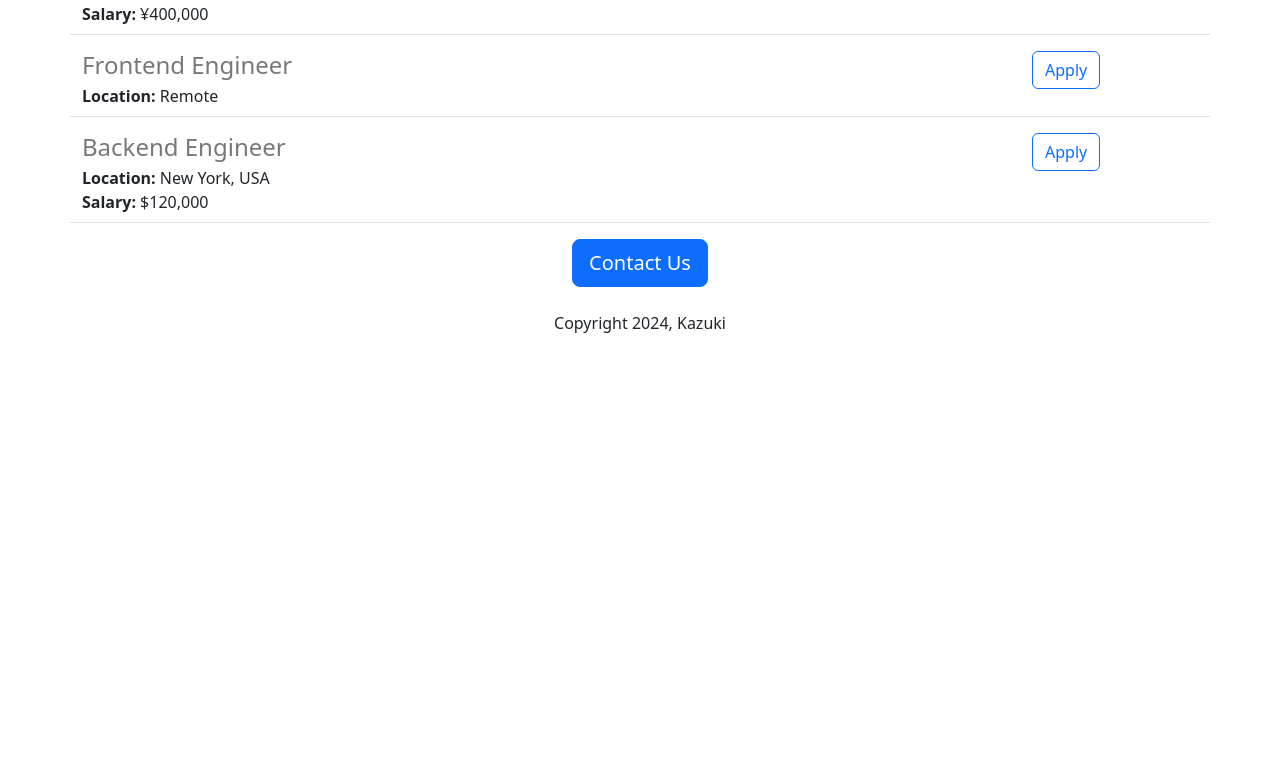
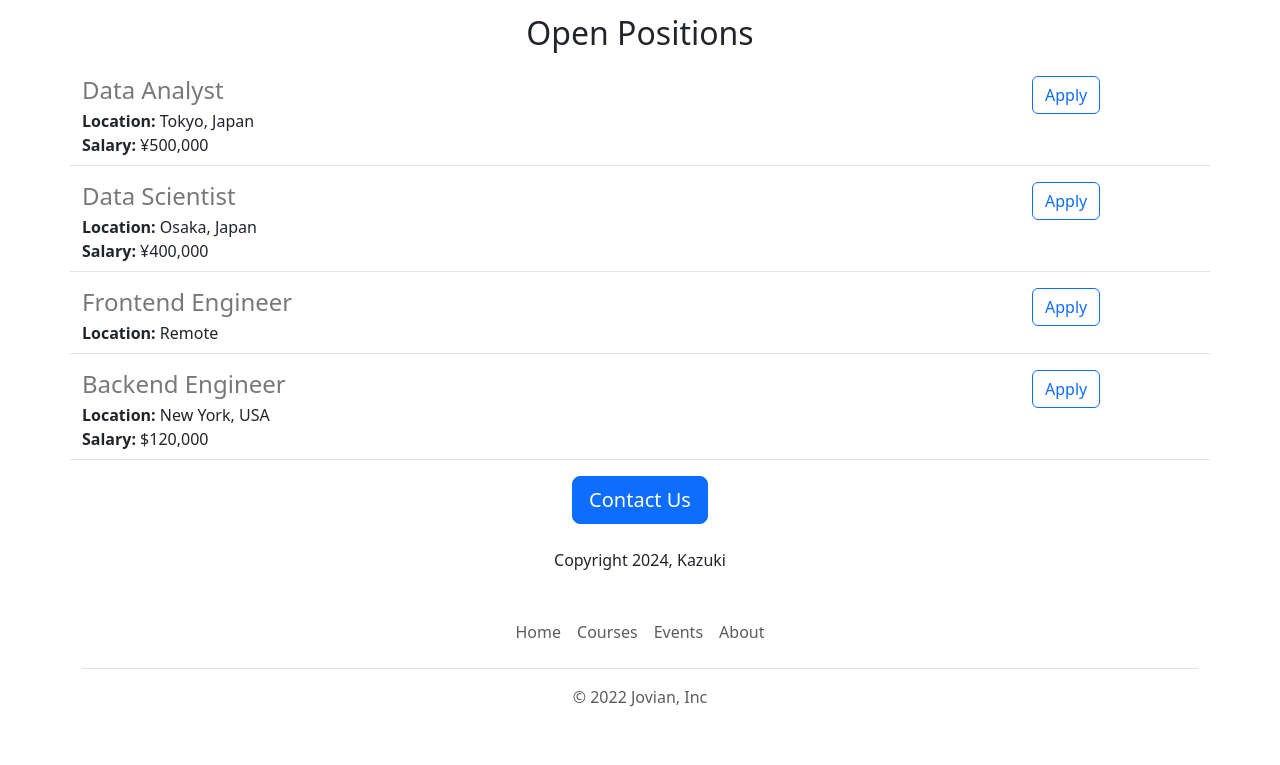
Before and after one commit to setouchi-h/jovian-careers-website, a Flask app: page / in a window 1280 px wide. Shown: the part 869-1634 px from the top of the page. Before the commit the page ends 1202 px from the top, so only its background shows below. Run offline with Flask 3, Linux system fonts and the light colour scheme.

Commit message:
add: components

```diff
--- /dev/null
+++ b/templates/footer.html
@@ -0,0 +1,40 @@
+<div class="container">
+  <footer class="py-3 my-4">
+    <ul class="nav justify-content-center border-bottom pb-3 mb-3">
+      <li class="nav-item">
+        <a
+          target="_blank"
+          href="https://www.jovian.ai"
+          class="nav-link px-2 text-muted"
+          >Home</a
+        >
+      </li>
+      <li class="nav-item">
+        <a
+          target="_blank"
+          href="https://jovian.ai/learn"
+          class="nav-link px-2 text-muted"
+          >Courses</a
+        >
+      </li>
+
+      <li class="nav-item">
+        <a
+          target="_blank"
+          href="https://jovian.ai/events"
+          class="nav-link px-2 text-muted"
+          >Events</a
+        >
+      </li>
+      <li class="nav-item">
+        <a
+          target="_blank"
+          href="https://jovian.ai/about"
+          class="nav-link px-2 text-muted"
+          >About</a
+        >
+      </li>
+    </ul>
+    <p class="text-center text-muted">&copy; 2022 Jovian, Inc</p>
+  </footer>
+</div>
--- a/templates/home.html
+++ b/templates/home.html
@@ -41,35 +41,51 @@
         width: 100%;
         height: 360px;
         object-fit: cover;
+        margin-bottom: 16px;
       }
     </style>
   </head>
   <body>
-    <div class="container">
-      <h1 class="text-center mt-2 mb-4">{{company_name}} Careers</h1>
+    {% include 'nav.html' %}
     <img
       id="banner"
       class="img-fluid"
       src="../static/banner.jpg"
       alt="banner"
     />
-      <h2 class="text-center mt-2 mb-4">About Jovian</h2>
+    <div class="container">
+      <h1 class="text-center mt-2 mb-4">{{company_name}} Careers</h1>
+      <div class="row" style="margin-bottom: 32px">
+        <div class="col-md-6">
           <p class="lead">
-        Jovian is a leading company at the forefront of technology and
-        innovation. Our mission is to enrich the lives of people around the
-        world through cutting-edge technology and groundbreaking approaches. We
-        are committed to pushing the boundaries of what is possible, striving to
-        solve complex challenges and deliver solutions that create meaningful
-        impact. Join us as we continue to innovate and shape the future of
-        technology.
+            At Jovian, we’re on a mission to build the most highly reputed
+            technical university in the world, and we’re building it completely
+            online. Our flagship data science program helps working
+            professionals with a background in programming or analytics make a
+            career transition to data science. We also offer several free
+            beginner-friendly courses and have a fast-growing community of
+            200,000+ users.
           </p>
+        </div>
+        <div class="d-none d-md-block col-md-6">
+          <img
+            src="/static/people.jpeg"
+            style="height: 320px; border-radius: 4px"
+          />
+        </div>
+      </div>
 
       <h2 class="text-center mt-2 mb-4">Open Positions</h2>
       <div>{% for job in jobs %} {% include 'jobitem.html' %} {% endfor %}</div>
       <div class="text-center">
-        <button class="btn btn-primary btn-lg">Contact Us</button>
+        <a
+          class="btn btn-primary btn-lg"
+          href="mailto:hello@jovian.ai?subject=Question%20about%20Job%20Opernings&body=My%20name%3A%20%3Cyour%20name%20here%3E%0D%0A%0D%0AMy%20questions%3A%20%3Center%20question%20here%3E%0D%0A"
+          >Contact Us</a
+        >
         <p class="mt-4">Copyright 2024, Kazuki</p>
       </div>
     </div>
+    {% include 'footer.html' %}
   </body>
 </html>
--- a/templates/jobitem.html
+++ b/templates/jobitem.html
@@ -9,6 +9,11 @@
     {% endif %}
   </div>
   <div class="col-2">
-    <button type="button" class="btn btn-outline-primary">Apply</button>
+    <a
+      href="mailto:hello@jovian.ai?subject=Application%20for%20{{job['title']}}&body=My%20name%3A%20%3Cyour%20name%20here%3E%0D%0A%0D%0AMy%20Resume%20link%3A%20%3Cresume%20link%3E%0D%0A%0D%0AMy%20LinkedIn%20link%3A%20%3Clinkedin%20in%3E%0D%0A%0D%0A"
+      type="button"
+      class="btn btn-outline-primary float-right align-middle"
+      >Apply</a
+    >
   </div>
 </div>
--- /dev/null
+++ b/templates/nav.html
@@ -0,0 +1,15 @@
+<header class="p-3 mb-3 border-bottom fixed-top bg-white">
+  <div class="container">
+    <div
+      class="d-flex flex-wrap align-items-center justify-content-center justify-content-lg-start"
+    >
+      <a
+        href="/"
+        class="d-flex align-items-center mb-2 mb-lg-0 link-body-emphasis text-decoration-none"
+      >
+        <h4>Jovian Careers</h4>
+      </a>
+    </div>
+  </div>
+</header>
+<div style="height: 75px"></div>
```
Also changed, not shown: 1 other file. Lines whose indentation alone changed are shown as unchanged.
